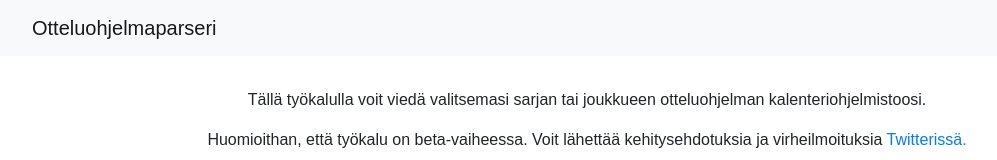
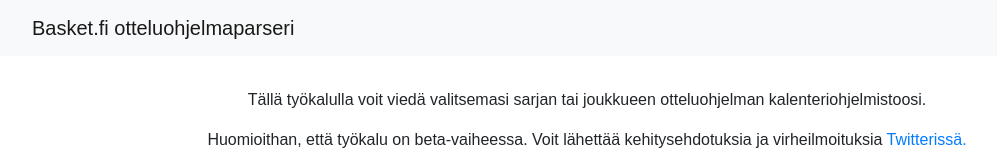
Before and after one commit to xnssi/otteluohjelmaparseri, a React (Create React App) app in the folder client/: page / in a window 1280 px wide. Shown: the top 160 px of the page, without its empty margins (53-1050 px from the left). Built offline with nearby package versions, Linux system fonts and the light colour scheme; no server answers.

Commit message:
Navbar title

```diff
--- a/client/src/components/Navbar.js
+++ b/client/src/components/Navbar.js
@@ -5,7 +5,7 @@ class Navbar extends Component {
         return (
             <nav className="navbar navbar-expand-lg navbar-light bg-light">
                 <div className="container">
-                    <span className="navbar-brand" href="/">Otteluohjelmaparseri</span>
+                    <span className="navbar-brand" href="/">Basket.fi otteluohjelmaparseri</span>
                 </div>
             </nav>
         )
```
